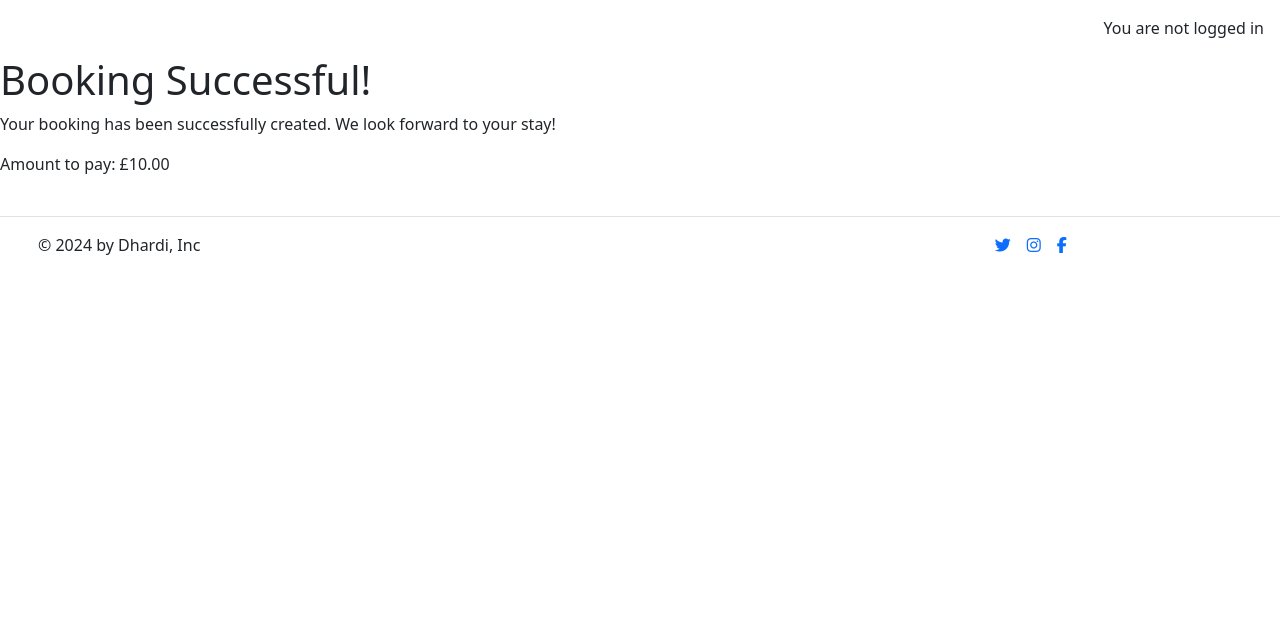
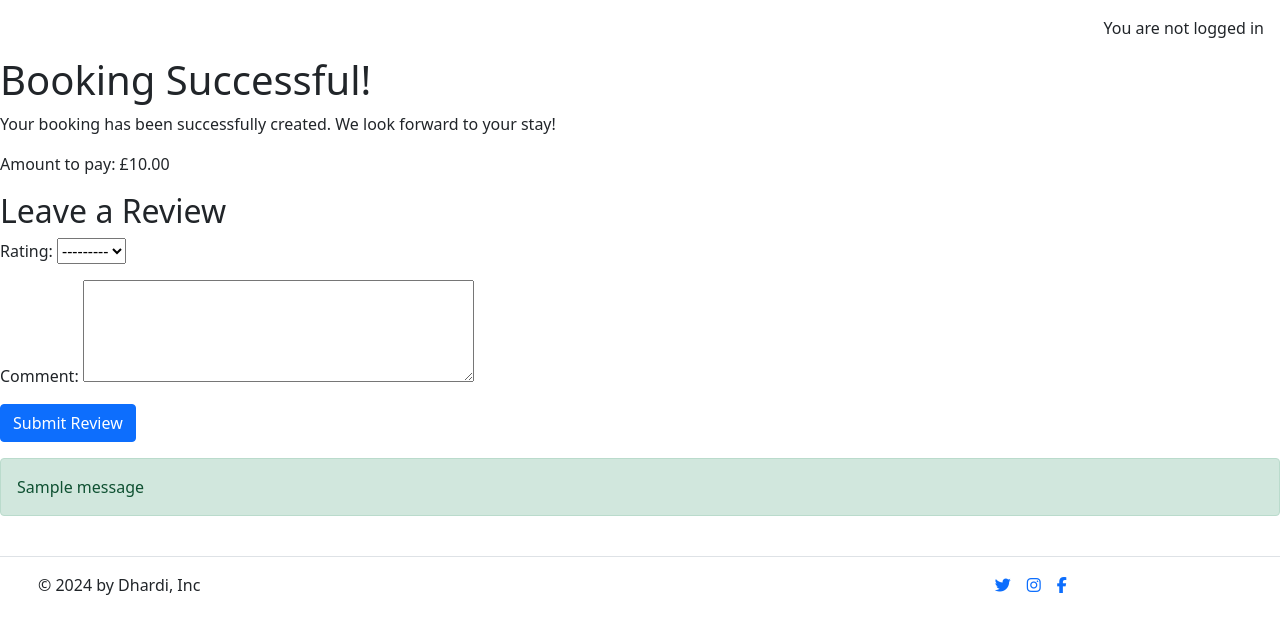
Before and after one commit to dhardi/hoteljeri, a Django app: page /bookings/booking-success/ in a window 1280 px wide. Shown: the part 56-690 px from the top of the page. Run offline with Django 4.2, Linux system fonts and the light colour scheme; tables that the repository leaves empty hold one stand-in row (values such as "Sample post"); one stand-in notice (Sample message) is shown; some libraries are stand-ins or nearby versions.

Commit message:
added func of Review

```diff
--- a/bookings/admin.py
+++ b/bookings/admin.py
@@ -4,6 +4,7 @@ from .models import *
 
 
 admin.site.register(Room)
+admin.site.register(Review)
 
 admin.site.register(Booking)
 list_display = ('user', 'room', 'end_time')
--- a/bookings/forms.py
+++ b/bookings/forms.py
@@ -1,6 +1,7 @@
 from django import forms
 from django.core.exceptions import ValidationError
 from .models import Room, Booking
+from .models import Review
 
 class BookingForm(forms.ModelForm):
     class Meta:
@@ -48,3 +49,12 @@ class BookingForm(forms.ModelForm):
         if commit:
             booking.save()
         return booking
+
+class ReviewForm(forms.ModelForm):
+    class Meta:
+        model = Review
+        fields = ['rating', 'comment']
+        widgets = {
+            'rating': forms.Select(choices=[(i, i) for i in range(1, 6)]),
+            'comment': forms.Textarea(attrs={'rows': 4}),
+        }
--- a/bookings/models.py
+++ b/bookings/models.py
@@ -24,3 +24,12 @@ class Booking(models.Model):
 
     def duration(self):
         return self.end_time - self.start_time
+
+class Review(models.Model):
+    user = models.ForeignKey(User, on_delete=models.CASCADE)
+    rating = models.PositiveSmallIntegerField(choices=[(i, i) for i in range(1, 6)])
+    comment = models.TextField()
+    created_at = models.DateTimeField(auto_now_add=True)
+
+    def __str__(self):
+        return f'Review by {self.user.username} - {self.rating} stars'
--- a/bookings/templates/bookings/booking_success.html
+++ b/bookings/templates/bookings/booking_success.html
@@ -5,4 +5,20 @@
     <h1>Booking Successful!</h1>
     <p>Your booking has been successfully created. We look forward to your stay!</p>
     <p>Amount to pay: £{{ total_price }}</p>
+
+    <h2>Leave a Review</h2>
+    <form method="post" action="{% url 'submit_review' %}">
+        {% csrf_token %}
+        {{ review_form.as_p }}
+        <button type="submit" class="btn btn-primary">Submit Review</button>
+    </form>
+
+    <!-- Alert Message -->
+    {% if messages %}
+        {% for message in messages %}
+            <div class="alert alert-success mt-3" role="alert">
+                {{ message }}
+            </div>
+        {% endfor %}
+    {% endif %}
 {% endblock %}
--- a/bookings/urls.py
+++ b/bookings/urls.py
@@ -5,6 +5,7 @@ from .views import book_room, booking_success
 urlpatterns = [
     path('', views.index, name='bookings'),
     path('booking-success/', booking_success, name='booking_success'),
+    path('submit_review/', views.submit_review, name='submit_review'),
     path('booking-success/<str:amount>/', booking_success, name='booking_success'),
     path('my-bookings/', views.user_bookings, name='user_bookings'),
     path('my-bookings/change/<int:pk>/', views.change_booking, name='change_booking'),
--- a/bookings/views.py
+++ b/bookings/views.py
@@ -7,6 +7,7 @@ from rooms.models import Post
 from .forms import BookingForm
 from django.shortcuts import render, redirect
 from django.core.exceptions import ValidationError
+from .forms import ReviewForm
 
 
 
@@ -87,5 +88,22 @@ def booking_success(request):
     # Replace this with your actual logic to fetch the booking object
     booking = Booking.objects.last()  # Example: Fetch the last booking object
     total_price = booking.total_price  # Assuming the total price is saved in the booking object
+    review_form = ReviewForm()
 
-    return render(request, 'bookings/booking_success.html', {'total_price': total_price})
+    return render(request, 'bookings/booking_success.html', {'total_price': total_price, 'review_form': review_form})
+
+
+@login_required
+def submit_review(request):
+    if request.method == 'POST':
+        form = ReviewForm(request.POST)
+        if form.is_valid():
+            review = form.save(commit=False)
+            review.user = request.user
+            review.save()
+            messages.success(request, 'Thanks for the review!')
+            return redirect('booking_success')
+    else:
+        form = ReviewForm()
+
+    return render(request, 'bookings/booking_success.html', {'review_form': form})
```
Also changed, not shown: bookings/migrations/0006_review.py (added).
